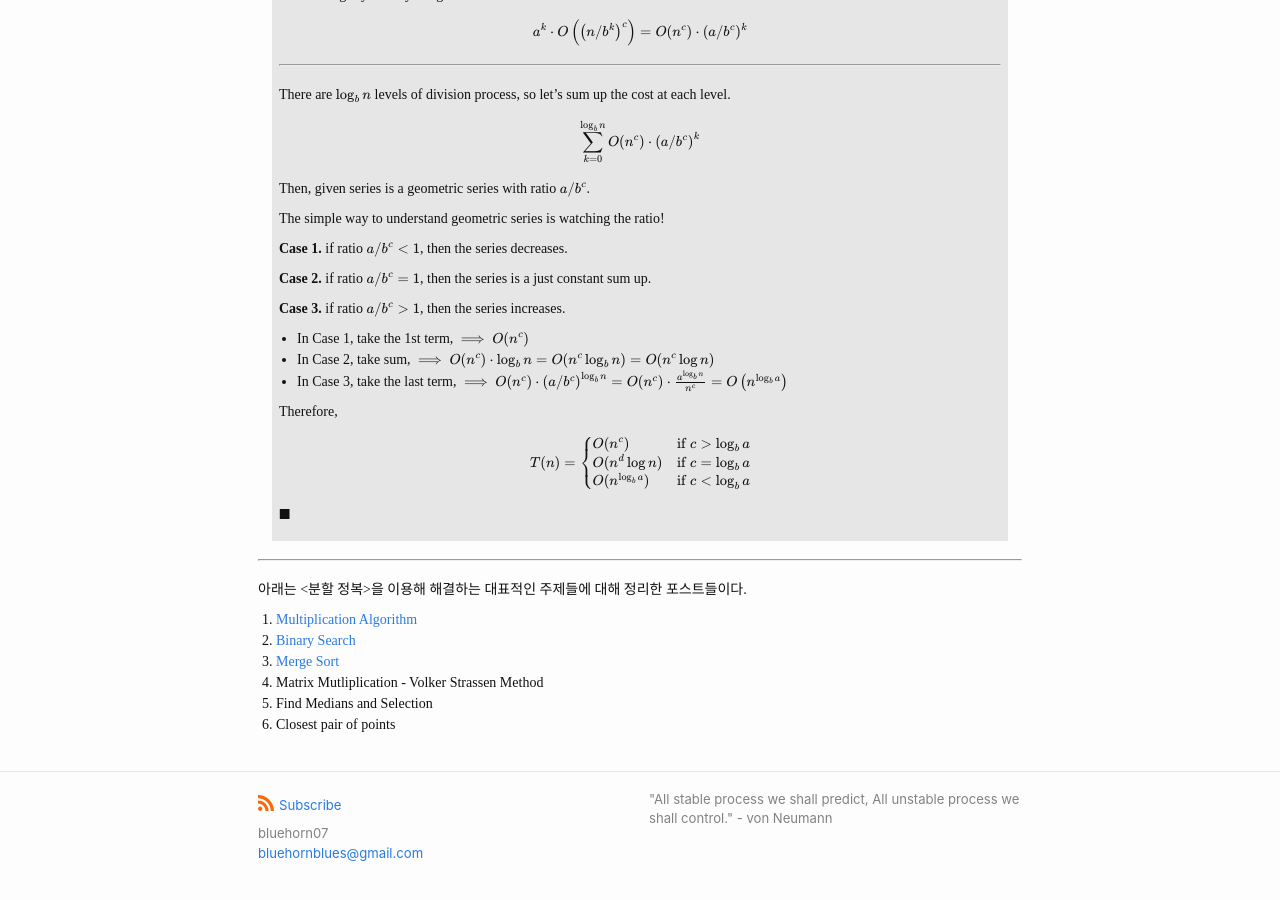
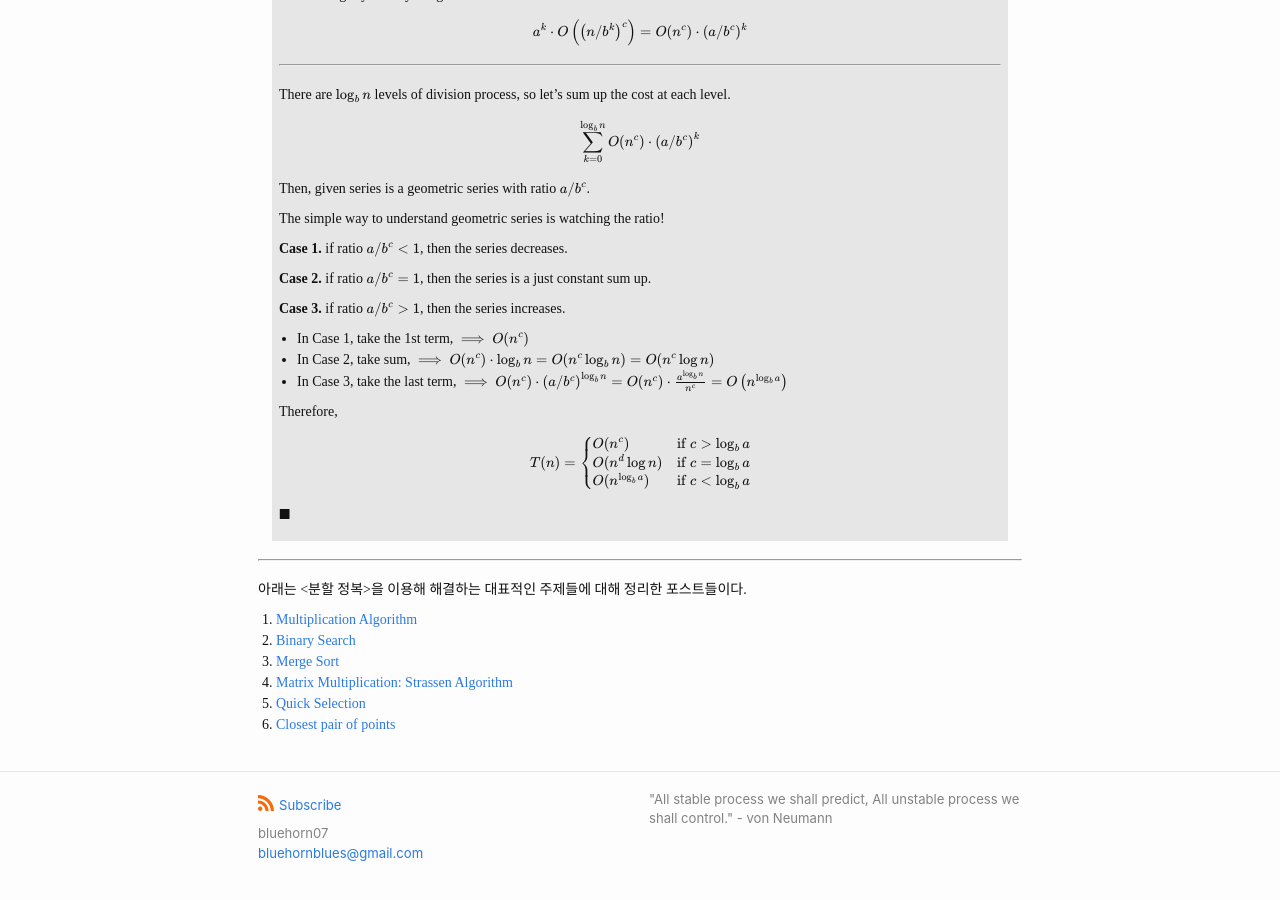
Before and after one commit to BlueHorn07/computer_science, a Jekyll site: the page built from _posts/algorithm/2021-02-26-divide-and-conquer.md, in a window 1280 px wide and 900 px high, scrolled down 1628 px. Built offline with Jekyll 4.4.1, drawn with Linux system fonts in a browser that asks for light colours; nearby versions of some CDN libraries; some web fonts are replaced.

Commit message:
add links

```diff
--- a/_posts/algorithm/2021-02-26-divide-and-conquer.md
+++ b/_posts/algorithm/2021-02-26-divide-and-conquer.md
@@ -117,6 +117,6 @@ $\blacksquare$
 1. [Multiplication Algorithm]({{"2021/02/26/multiplication-algorithm.html" | relative_url}})
 2. [Binary Search]({{"2021/02/27/binary-search.html" | relative_url}})
 3. [Merge Sort]({{"2021/02/27/merge-sort.html" | relative_url}})
-4. Matrix Mutliplication - Volker Strassen Method
-5. Find Medians and Selection
-6. Closest pair of points
+4. [Matrix Multiplication: Strassen Algorithm]({{"/2021/10/19/matrix-multiplication-strassen-algorithm.html" | relative_url}})
+5. [Quick Selection]({{"/2021/10/21/quick-selection.html" | relative_url}})
+6. [Closest pair of points]({{"/2021/10/22/closest-pair-of-points.html" | relative_url}})
```
